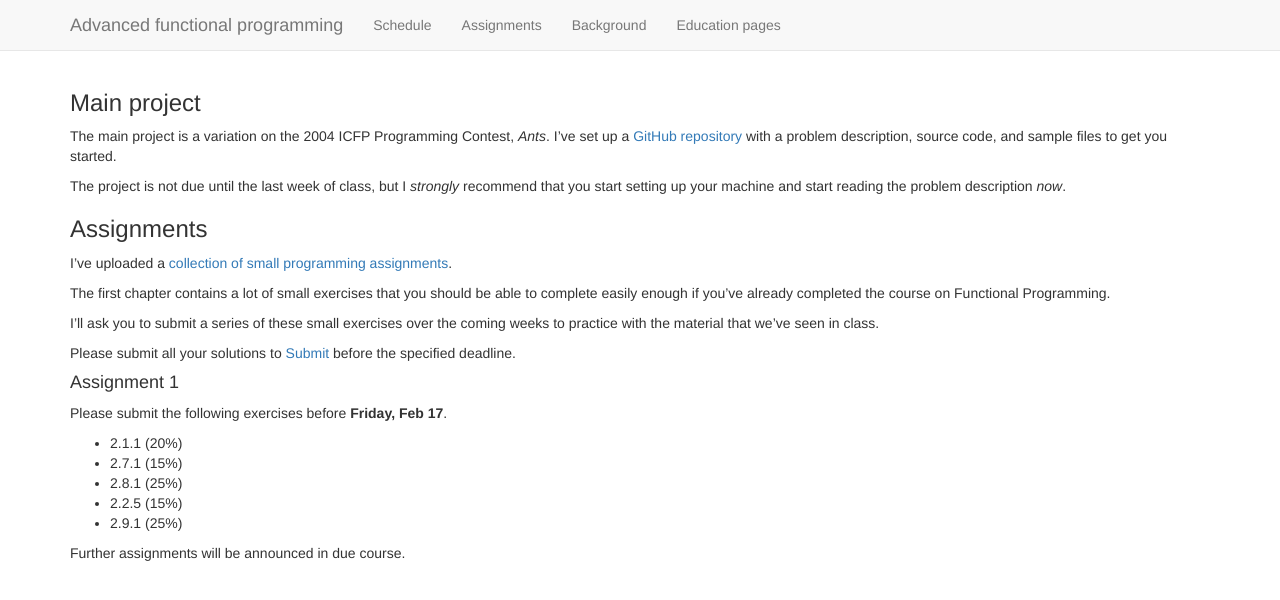
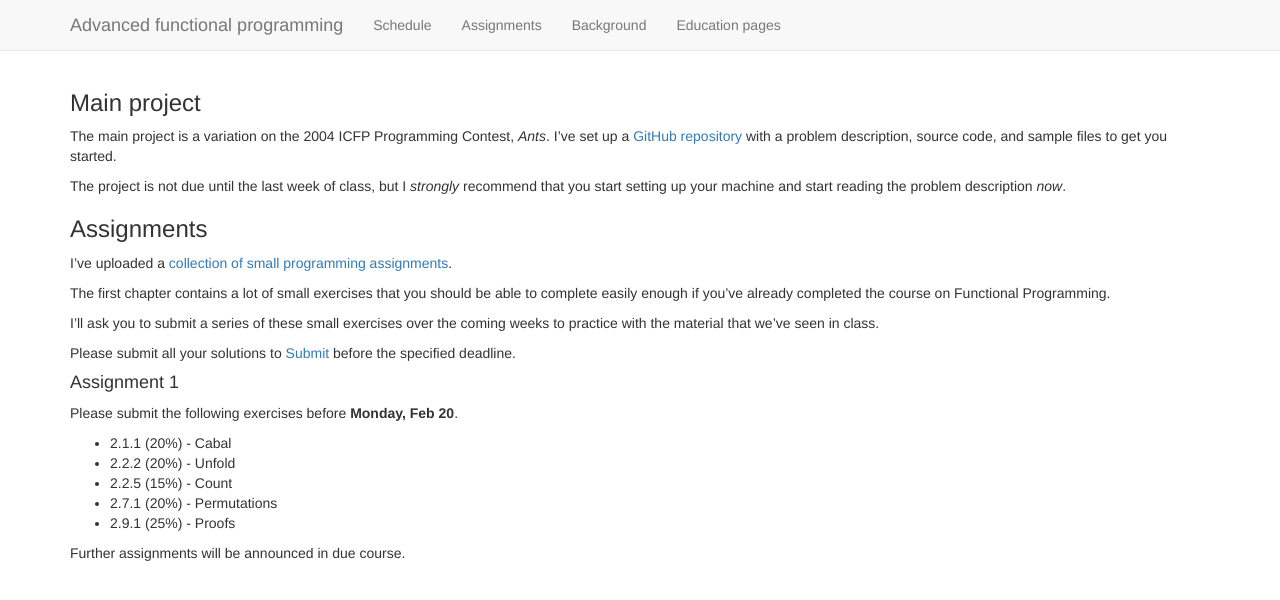
Before and after one commit to ruuda/2017-AFP, a Jekyll site: the page built from assignments.md, in a window 1280 px wide. Shown: the top 600 px of the page. Built offline with Jekyll 4.4.1, drawn with Linux system fonts in a browser that asks for light colours; nearby versions of some CDN libraries.

Commit message:
Finalized deadline and exercises.

```diff
--- a/assignments.md
+++ b/assignments.md
@@ -33,12 +33,12 @@ deadline.
 
 #### Assignment 1
 
-Please submit the following exercises before **Friday, Feb 17**.
+Please submit the following exercises before **Monday, Feb 20**.
 
-* 2.1.1 (20%)
-* 2.7.1 (15%)
-* 2.8.1 (25%)
-* 2.2.5 (15%)
-* 2.9.1 (25%)
+* 2.1.1 (20%) - Cabal
+* 2.2.2 (20%) - Unfold
+* 2.2.5 (15%) - Count
+* 2.7.1 (20%) - Permutations
+* 2.9.1 (25%) - Proofs
 
 Further assignments will be announced in due course.
--- a/schedule.html
+++ b/schedule.html
@@ -53,9 +53,9 @@ layout: default
     </tr>
 
     <tr>
-      <td></td>
+      <td>3</td>
 
-      <td>17/2</td>
+      <td>20/2</td>
 
       <td></td>
 
@@ -66,7 +66,7 @@ layout: default
 
 
     <tr>
-      <td>3</td>
+      <td></td>
 
       <td>21/2</td>
 
```
Also changed, not shown: background.md (+2 -0 lines).
